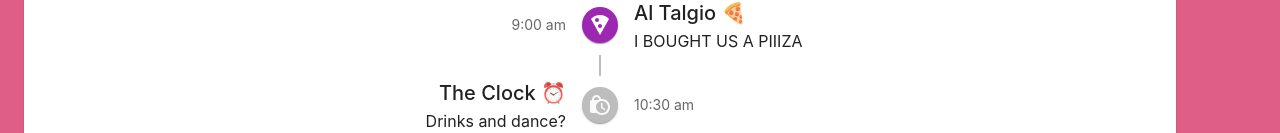
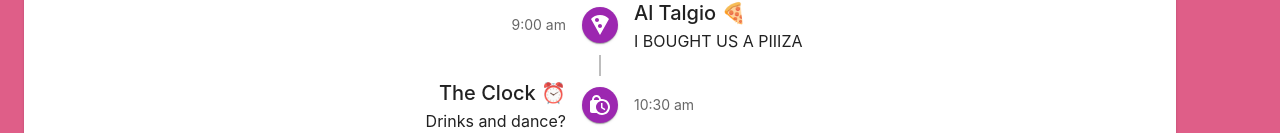
Before and after one commit to zachjbrowning/lk-bday, a Next.js app: page / in a window 1280 px wide. Shown: the part 810-943 px from the top of the page. Built offline with nearby package versions, Linux system fonts and the light colour scheme.

Commit message:
Fix colors

```diff
--- a/components/Schedule/EventTimeline.tsx
+++ b/components/Schedule/EventTimeline.tsx
@@ -31,7 +31,7 @@ export const EventTimeline = ({remainingEvents}: EventTimelineProps) => {
                     </TimelineOppositeContent>
                     <TimelineSeparator>
                         <TimelineConnector />
-                        <TimelineDot>
+                        <TimelineDot color="primary">
                             {v.icon}
                         </TimelineDot>
                         {
```
